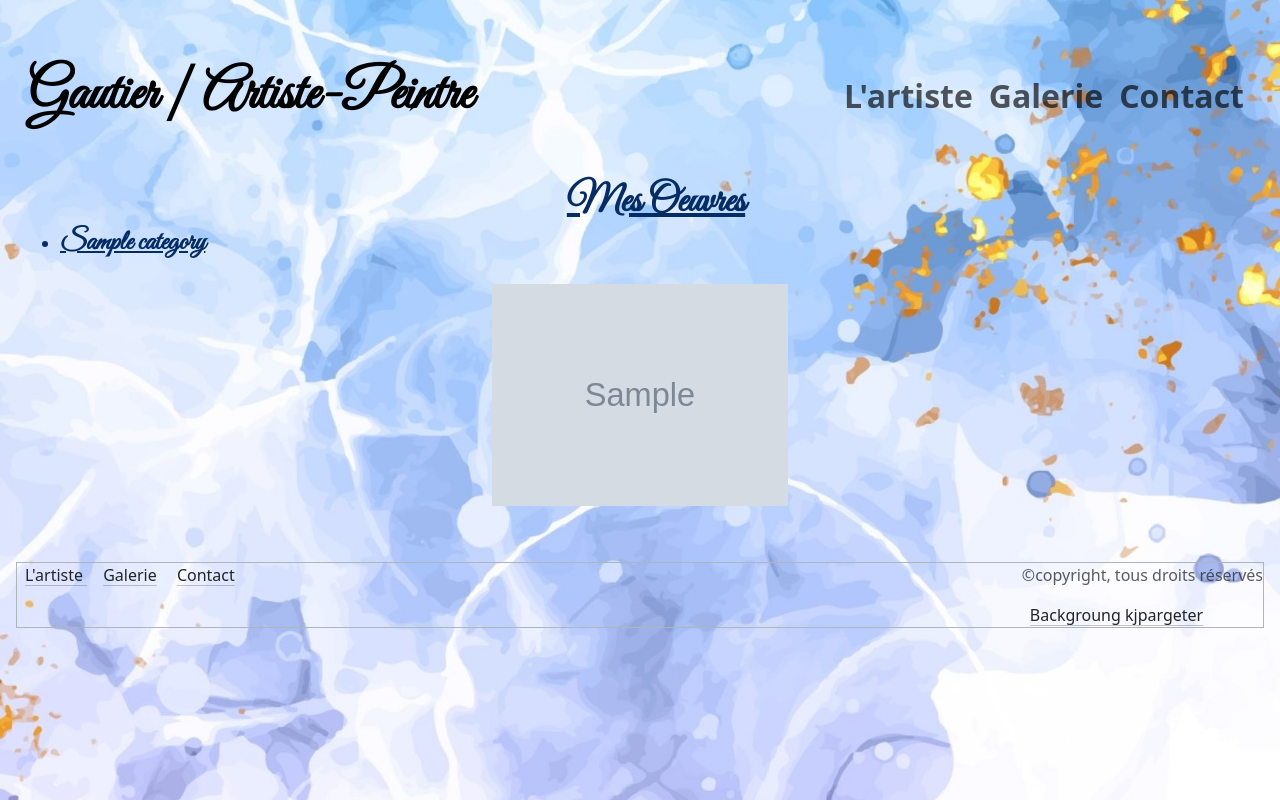
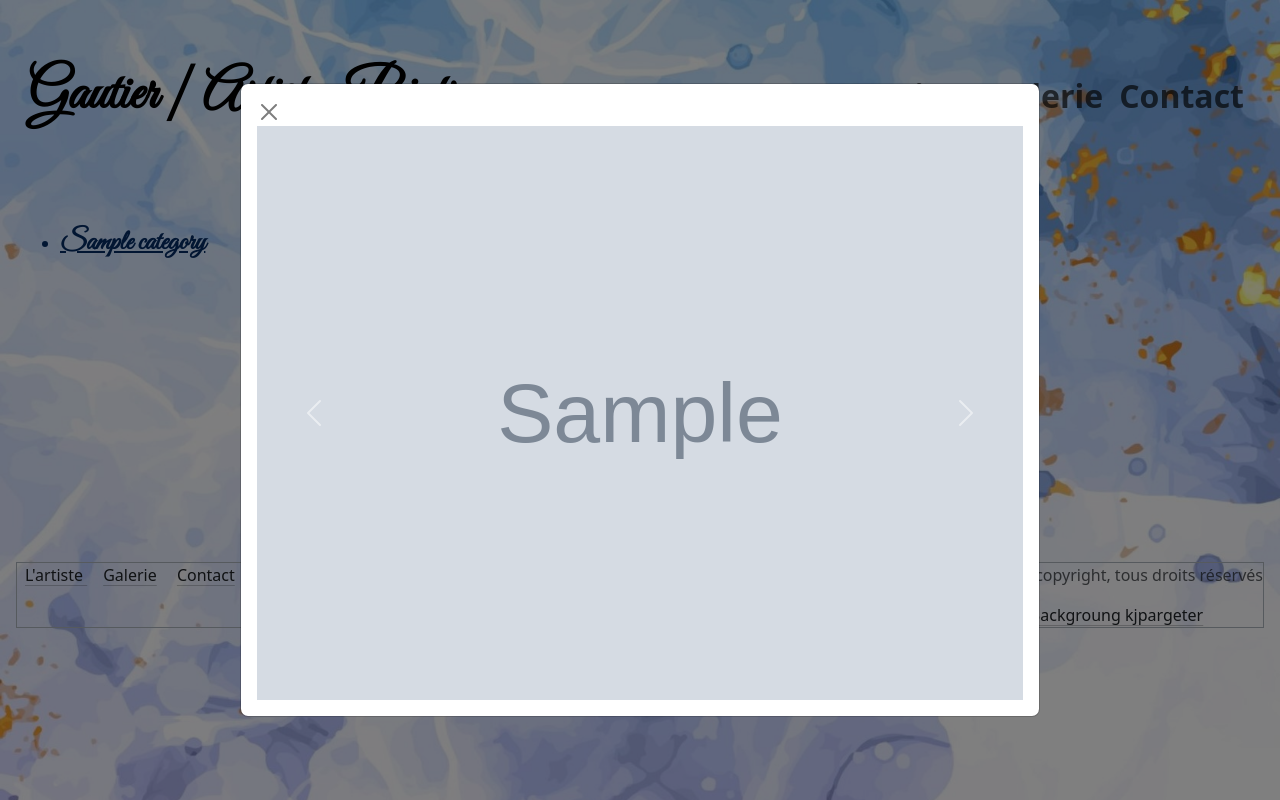
Before and after one commit to Guiboy974/gautierweb, a Symfony app: template templates/galerie/galerie.html.twig in a window 1280 px wide, after a click that opens the changed part. Run offline with Twig, Linux system fonts and the light colour scheme; the template is opened without the code that fills it: most values are stand-ins (such as "Sample title", 1, 10 or a date in 2020); grey boxes marked "Sample" are stand-in pictures; some libraries are stand-ins or nearby versions.

Commit message:
modal carroussel

```diff
--- a/templates/galerie/galerie.html.twig
+++ b/templates/galerie/galerie.html.twig
@@ -36,5 +36,32 @@
         </div>
 
     </div>
+    <!-- Modal -->
+<div class="modal fade" id="imageModal" tabindex="-1" aria-labelledby="imageModalLabel" aria-hidden="true">
+    <div class="modal-dialog modal-dialog-centered modal-lg">
+        <div class="modal-content">
+            <div class="modal-body">
+                <button type="button" class="btn-close" data-bs-dismiss="modal" aria-label="Close"></button>
+                <div id="carouselExampleControls" class="carousel slide" data-bs-ride="carousel">
+                    <div class="carousel-inner">
+                        {% for image in images %}
+                        <div class="carousel-item {% if loop.first %}active{% endif %}">
+                            <img src="{{ asset('images/galerie/' ~ image.filename ) }}" class="d-block w-100" alt="peinture">
+                        </div>
+                        {% endfor %}
+                    </div>
+                    <button class="carousel-control-prev" type="button" data-bs-target="#carouselExampleControls" data-bs-slide="prev">
+                        <span class="carousel-control-prev-icon" aria-hidden="true"></span>
+                        <span class="visually-hidden">Previous</span>
+                    </button>
+                    <button class="carousel-control-next" type="button" data-bs-target="#carouselExampleControls" data-bs-slide="next">
+                        <span class="carousel-control-next-icon" aria-hidden="true"></span>
+                        <span class="visually-hidden">Next</span>
+                    </button>
+                </div>
+            </div>
+        </div>
+    </div>
+</div>
 
 {% endblock %}
```
